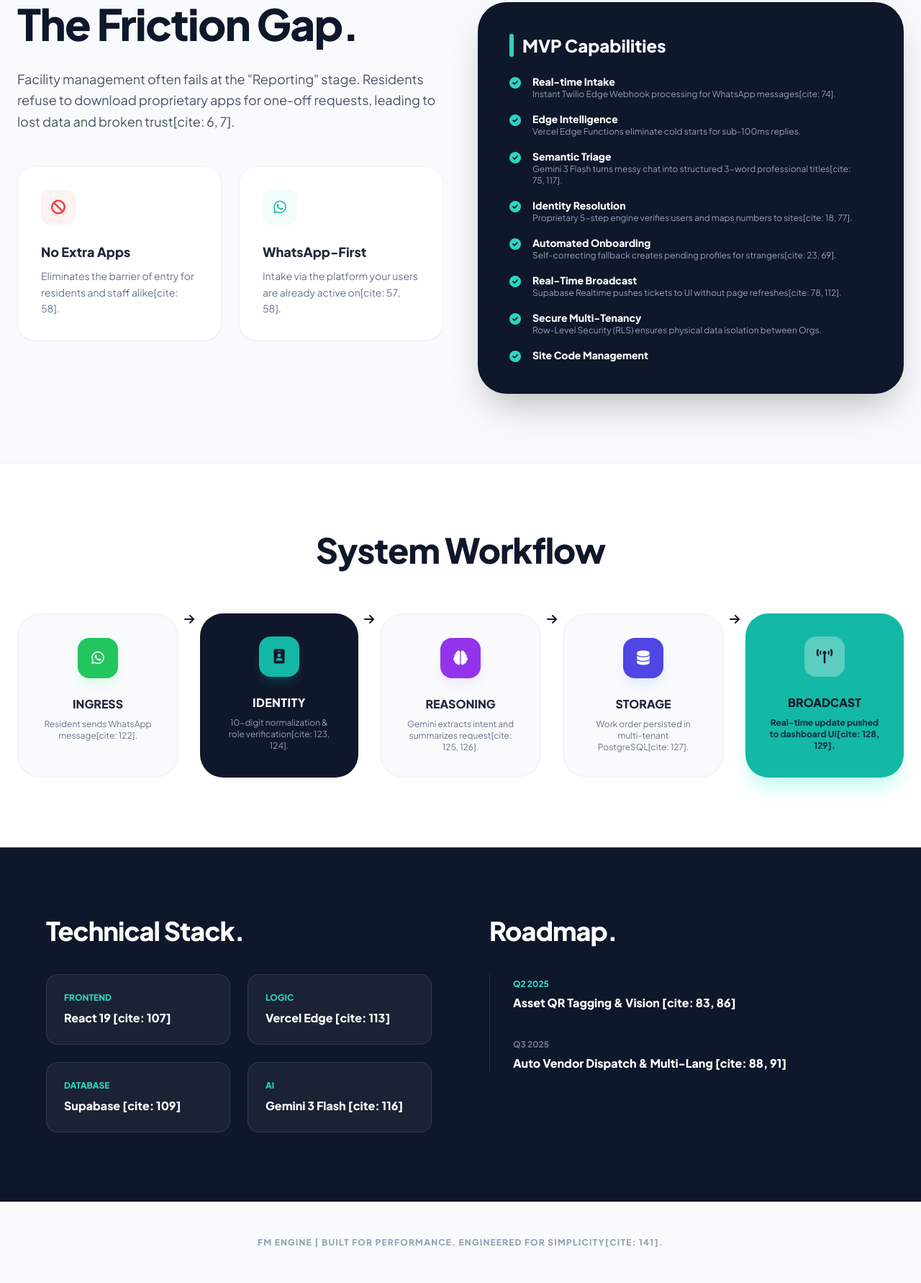
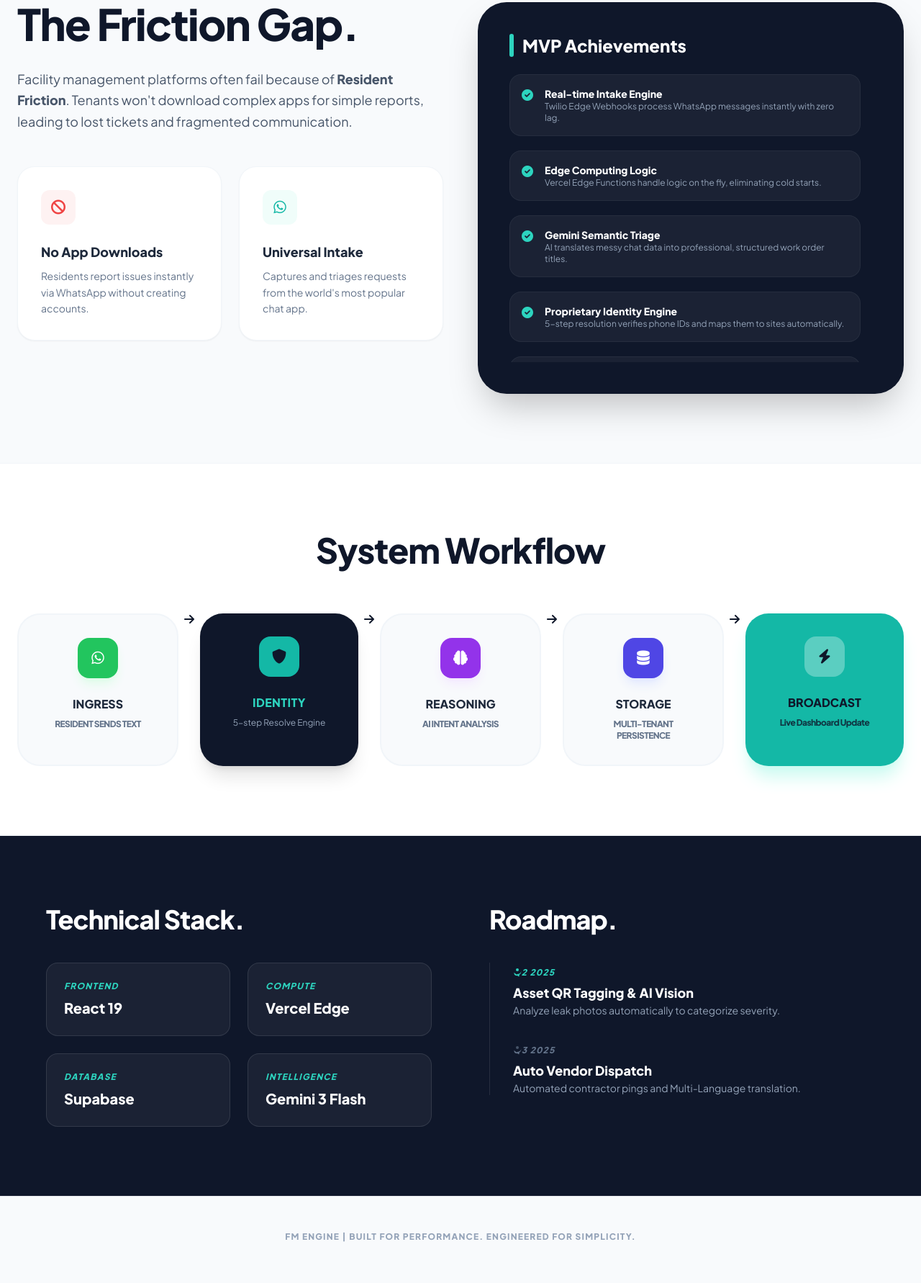
Before and after one commit to codeat32-7/FM-Engine-Summary, a plain HTML site: page index.html in a window 1280 px wide. Shown: the part 653-2435 px from the top of the page at 72% size. Drawn offline with nearby package versions, Linux system fonts and the light colour scheme.

Commit message:
Update index.html

```diff
--- a/index.html
+++ b/index.html
@@ -16,7 +16,6 @@
         .custom-scrollbar::-webkit-scrollbar-track { background: rgba(255, 255, 255, 0.05); border-radius: 10px; }
         .custom-scrollbar::-webkit-scrollbar-thumb { background: #2dd4bf; border-radius: 10px; }
 
-        /* Layout utility for the workflow arrows */
         .workflow-arrow { @apply hidden lg:block text-slate-300 text-3xl self-center mx-2; }
     </style>
 </head>
@@ -29,7 +28,7 @@
                 FM <span class="gradient-text">ENGINE</span>
             </h1>
             <p class="text-lg md:text-2xl text-slate-400 mb-10 max-w-3xl mx-auto leading-relaxed">
-                Modernizing Facility Management through the interface everyone already uses. One message, zero friction.
+                The "Zero-Training" CMMS. Bridging the gap between residents and facility management through the interface they already use.
             </p>
             <a href="https://www.fmengine.space/" class="inline-block bg-teal-500 hover:bg-teal-400 text-slate-900 font-extrabold py-4 px-10 rounded-2xl transition-all shadow-xl shadow-teal-500/20">
                 EXPLORE PLATFORM <i class="fas fa-external-link-alt ml-2"></i>
@@ -43,7 +42,7 @@
             <div>
                 <h2 class="text-4xl md:text-6xl font-extrabold mb-8 text-slate-900 tracking-tight">The Friction Gap.</h2>
                 <p class="text-slate-600 text-lg mb-12 leading-relaxed">
-                    Facility management often fails at the "Reporting" stage. Residents refuse to download proprietary apps for one-off requests, leading to lost data and broken trust[cite: 6, 7].
+                    Facility management platforms often fail because of <strong>Resident Friction</strong>. Tenants won't download complex apps for simple reports, leading to lost tickets and fragmented communication.
                 </p>
 
                 <div class="grid sm:grid-cols-2 gap-6">
@@ -51,15 +50,15 @@
                         <div class="w-12 h-12 bg-red-50 text-red-500 rounded-xl flex items-center justify-center mb-6 text-xl">
                             <i class="fas fa-ban"></i>
                         </div>
-                        <h4 class="font-extrabold text-lg mb-2 text-slate-800">No Extra Apps</h4>
-                        <p class="text-sm text-slate-500 leading-relaxed">Eliminates the barrier of entry for residents and staff alike[cite: 58].</p>
+                        <h4 class="font-extrabold text-lg mb-2 text-slate-800">No App Downloads</h4>
+                        <p class="text-sm text-slate-500 leading-relaxed">Residents report issues instantly via WhatsApp without creating accounts.</p>
                     </div>
                     <div class="p-8 bg-white rounded-3xl border border-slate-100 shadow-sm transition-transform hover:-translate-y-1">
                         <div class="w-12 h-12 bg-teal-50 text-teal-500 rounded-xl flex items-center justify-center mb-6 text-xl">
                             <i class="fab fa-whatsapp"></i>
                         </div>
-                        <h4 class="font-extrabold text-lg mb-2 text-slate-800">WhatsApp-First</h4>
-                        <p class="text-sm text-slate-500 leading-relaxed">Intake via the platform your users are already active on[cite: 57, 58].</p>
+                        <h4 class="font-extrabold text-lg mb-2 text-slate-800">Universal Intake</h4>
+                        <p class="text-sm text-slate-500 leading-relaxed">Captures and triages requests from the world's most popular chat app.</p>
                     </div>
                 </div>
             </div>
@@ -67,65 +66,65 @@
             <div class="bg-slate-900 rounded-[2.5rem] p-1 shadow-2xl overflow-hidden">
                 <div class="p-8 md:p-10">
                     <h3 class="text-2xl font-black text-white mb-6 flex items-center gap-3">
-                        <span class="w-1.5 h-8 bg-teal-400 rounded-full"></span> MVP Capabilities
+                        <span class="w-1.5 h-8 bg-teal-400 rounded-full"></span> MVP Achievements
                     </h3>
 
                     <div class="custom-scrollbar overflow-y-auto h-[400px] pr-4 space-y-6">
-                        <div class="space-y-4">
-                            <div class="flex items-start gap-4">
+                        <div class="space-y-5">
+                            <div class="flex items-start gap-4 p-4 rounded-2xl bg-white/5 border border-white/5">
                                 <i class="fas fa-check-circle text-teal-400 mt-1"></i>
                                 <div>
-                                    <p class="text-white font-bold text-sm">Real-time Intake</p>
-                                    <p class="text-slate-400 text-xs">Instant Twilio Edge Webhook processing for WhatsApp messages[cite: 74].</p>
+                                    <p class="text-white font-bold text-sm">Real-time Intake Engine</p>
+                                    <p class="text-slate-400 text-xs">Twilio Edge Webhooks process WhatsApp messages instantly with zero lag.</p>
                                 </div>
                             </div>
-                            <div class="flex items-start gap-4">
+                            <div class="flex items-start gap-4 p-4 rounded-2xl bg-white/5 border border-white/5">
                                 <i class="fas fa-check-circle text-teal-400 mt-1"></i>
                                 <div>
-                                    <p class="text-white font-bold text-sm">Edge Intelligence</p>
-                                    <p class="text-slate-400 text-xs">Vercel Edge Functions eliminate cold starts for sub-100ms replies.</p>
+                                    <p class="text-white font-bold text-sm">Edge Computing Logic</p>
+                                    <p class="text-slate-400 text-xs">Vercel Edge Functions handle logic on the fly, eliminating cold starts.</p>
                                 </div>
                             </div>
-                            <div class="flex items-start gap-4">
+                            <div class="flex items-start gap-4 p-4 rounded-2xl bg-white/5 border border-white/5">
                                 <i class="fas fa-check-circle text-teal-400 mt-1"></i>
                                 <div>
-                                    <p class="text-white font-bold text-sm">Semantic Triage</p>
-                                    <p class="text-slate-400 text-xs">Gemini 3 Flash turns messy chat into structured 3-word professional titles[cite: 75, 117].</p>
+                                    <p class="text-white font-bold text-sm">Gemini Semantic Triage</p>
+                                    <p class="text-slate-400 text-xs">AI translates messy chat data into professional, structured work order titles.</p>
                                 </div>
                             </div>
-                            <div class="flex items-start gap-4">
+                            <div class="flex items-start gap-4 p-4 rounded-2xl bg-white/5 border border-white/5">
                                 <i class="fas fa-check-circle text-teal-400 mt-1"></i>
                                 <div>
-                                    <p class="text-white font-bold text-sm">Identity Resolution</p>
-                                    <p class="text-slate-400 text-xs">Proprietary 5-step engine verifies users and maps numbers to sites[cite: 18, 77].</p>
+                                    <p class="text-white font-bold text-sm">Proprietary Identity Engine</p>
+                                    <p class="text-slate-400 text-xs">5-step resolution verifies phone IDs and maps them to sites automatically.</p>
                                 </div>
                             </div>
-                            <div class="flex items-start gap-4">
+                            <div class="flex items-start gap-4 p-4 rounded-2xl bg-white/5 border border-white/5">
                                 <i class="fas fa-check-circle text-teal-400 mt-1"></i>
                                 <div>
-                                    <p class="text-white font-bold text-sm">Automated Onboarding</p>
-                                    <p class="text-slate-400 text-xs">Self-correcting fallback creates pending profiles for strangers[cite: 23, 69].</p>
+                                    <p class="text-white font-bold text-sm">Self-Correcting Onboarding</p>
+                                    <p class="text-slate-400 text-xs">Auto-creates "Pending Approval" profiles for new users to prevent data loss.</p>
                                 </div>
                             </div>
-                            <div class="flex items-start gap-4">
+                            <div class="flex items-start gap-4 p-4 rounded-2xl bg-white/5 border border-white/5">
                                 <i class="fas fa-check-circle text-teal-400 mt-1"></i>
                                 <div>
-                                    <p class="text-white font-bold text-sm">Real-Time Broadcast</p>
-                                    <p class="text-slate-400 text-xs">Supabase Realtime pushes tickets to UI without page refreshes[cite: 78, 112].</p>
+                                    <p class="text-white font-bold text-sm">Hard Multi-Tenancy</p>
+                                    <p class="text-slate-400 text-xs">Supabase RLS ensures absolute data isolation between different organizations.</p>
                                 </div>
                             </div>
-                            <div class="flex items-start gap-4">
+                            <div class="flex items-start gap-4 p-4 rounded-2xl bg-white/5 border border-white/5">
                                 <i class="fas fa-check-circle text-teal-400 mt-1"></i>
                                 <div>
-                                    <p class="text-white font-bold text-sm">Secure Multi-Tenancy</p>
-                                    <p class="text-slate-400 text-xs">Row-Level Security (RLS) ensures physical data isolation between Orgs.</p>
+                                    <p class="text-white font-bold text-sm">Real-Time Sync Broadcast</p>
+                                    <p class="text-slate-400 text-xs">New tickets appear on Admin dashboards instantly via Postgres triggers.</p>
                                 </div>
                             </div>
-                            <div class="flex items-start gap-4">
+                            <div class="flex items-start gap-4 p-4 rounded-2xl bg-white/5 border border-white/5">
                                 <i class="fas fa-check-circle text-teal-400 mt-1"></i>
                                 <div>
-                                    <p class="text-white font-bold text-sm">Site Code Management</p>
-                                    <p class="text-slate-400 text-xs">Auto-generation of unique codes for instant building onboarding.</p>
+                                    <p class="text-white font-bold text-sm">Automated Site Codes</p>
+                                    <p class="text-slate-400 text-xs">Unique code generation allows managers to take a building live in minutes.</p>
                                 </div>
                             </div>
                         </div>
@@ -146,16 +145,16 @@
                         <i class="fab fa-whatsapp"></i>
                     </div>
                     <h5 class="font-black text-slate-800 mb-2">INGRESS</h5>
-                    <p class="text-xs text-slate-500">Resident sends WhatsApp message[cite: 122].</p>
+                    <p class="text-xs text-slate-500 uppercase font-bold tracking-tighter">Resident sends text</p>
                 </div>
                 <i class="fas fa-arrow-right workflow-arrow"></i>
 
-                <div class="flex-1 bg-slate-900 p-8 rounded-[2rem] text-center flex flex-col items-center text-white">
-                    <div class="w-14 h-14 bg-teal-500 rounded-2xl flex items-center justify-center text-slate-900 text-xl mb-6 shadow-lg shadow-teal-500/20">
-                        <i class="fas fa-id-badge"></i>
+                <div class="flex-1 bg-slate-900 p-8 rounded-[2rem] text-center flex flex-col items-center text-white shadow-xl">
+                    <div class="w-14 h-14 bg-teal-500 rounded-2xl flex items-center justify-center text-slate-900 text-xl mb-6">
+                        <i class="fas fa-shield-alt"></i>
                     </div>
-                    <h5 class="font-black mb-2 tracking-wide uppercase">Identity</h5>
-                    <p class="text-xs text-slate-400">10-digit normalization & role verification[cite: 123, 124].</p>
+                    <h5 class="font-black mb-2 uppercase tracking-wide text-teal-400">Identity</h5>
+                    <p class="text-xs text-slate-400">5-step Resolve Engine</p>
                 </div>
                 <i class="fas fa-arrow-right workflow-arrow"></i>
 
@@ -164,7 +163,7 @@
                         <i class="fas fa-brain"></i>
                     </div>
                     <h5 class="font-black text-slate-800 mb-2">REASONING</h5>
-                    <p class="text-xs text-slate-500">Gemini extracts intent and summarizes request[cite: 125, 126].</p>
+                    <p class="text-xs text-slate-500 uppercase font-bold tracking-tighter">AI Intent Analysis</p>
                 </div>
                 <i class="fas fa-arrow-right workflow-arrow"></i>
 
@@ -173,16 +172,16 @@
                         <i class="fas fa-database"></i>
                     </div>
                     <h5 class="font-black text-slate-800 mb-2">STORAGE</h5>
-                    <p class="text-xs text-slate-500">Work order persisted in multi-tenant PostgreSQL[cite: 127].</p>
+                    <p class="text-xs text-slate-500 uppercase font-bold tracking-tighter">Multi-Tenant Persistence</p>
                 </div>
                 <i class="fas fa-arrow-right workflow-arrow"></i>
 
                 <div class="flex-1 bg-teal-500 p-8 rounded-[2rem] text-center flex flex-col items-center text-slate-900 shadow-xl shadow-teal-100">
                     <div class="w-14 h-14 bg-white/30 rounded-2xl flex items-center justify-center text-slate-900 text-xl mb-6">
-                        <i class="fas fa-broadcast-tower"></i>
+                        <i class="fas fa-bolt"></i>
                     </div>
-                    <h5 class="font-black mb-2">BROADCAST</h5>
-                    <p class="text-xs text-slate-900/80 font-bold">Real-time update pushed to dashboard UI[cite: 128, 129].</p>
+                    <h5 class="font-black mb-2 uppercase">Broadcast</h5>
+                    <p class="text-xs text-slate-900/80 font-bold tracking-tighter">Live Dashboard Update</p>
                 </div>
             </div>
         </div>
@@ -194,33 +193,37 @@
                 <h2 class="text-4xl font-extrabold mb-10 tracking-tight">Technical Stack.</h2>
                 <div class="grid grid-cols-2 gap-6">
                     <div class="p-6 bg-white/5 border border-white/10 rounded-2xl">
-                        <p class="text-teal-400 font-bold text-xs uppercase mb-2">Frontend</p>
-                        <p class="font-bold">React 19 [cite: 107]</p>
+                        <p class="text-teal-400 font-bold text-xs uppercase mb-2 italic tracking-widest">Frontend</p>
+                        <p class="font-bold text-xl">React 19</p>
                     </div>
                     <div class="p-6 bg-white/5 border border-white/10 rounded-2xl">
-                        <p class="text-teal-400 font-bold text-xs uppercase mb-2">Logic</p>
-                        <p class="font-bold">Vercel Edge [cite: 113]</p>
+                        <p class="text-teal-400 font-bold text-xs uppercase mb-2 italic tracking-widest">Compute</p>
+                        <p class="font-bold text-xl">Vercel Edge</p>
                     </div>
                     <div class="p-6 bg-white/5 border border-white/10 rounded-2xl">
-                        <p class="text-teal-400 font-bold text-xs uppercase mb-2">Database</p>
-                        <p class="font-bold">Supabase [cite: 109]</p>
+                        <p class="text-teal-400 font-bold text-xs uppercase mb-2 italic tracking-widest">Database</p>
+                        <p class="font-bold text-xl">Supabase</p>
                     </div>
                     <div class="p-6 bg-white/5 border border-white/10 rounded-2xl">
-                        <p class="text-teal-400 font-bold text-xs uppercase mb-2">AI</p>
-                        <p class="font-bold">Gemini 3 Flash [cite: 116]</p>
+                        <p class="text-teal-400 font-bold text-xs uppercase mb-2 italic tracking-widest">Intelligence</p>
+                        <p class="font-bold text-xl">Gemini 3 Flash</p>
                     </div>
                 </div>
             </div>
             <div>
-                <h2 class="text-4xl font-extrabold mb-10 tracking-tight text-center lg:text-left">Roadmap.</h2>
+                <h2 class="text-4xl font-extrabold mb-10 tracking-tight">Roadmap.</h2>
                 <div class="space-y-8 border-l border-white/10 pl-8">
-                    <div>
-                        <span class="text-teal-400 text-xs font-bold uppercase">Q2 2025</span>
-                        <p class="font-bold mt-1">Asset QR Tagging & Vision [cite: 83, 86]</p>
+                    <div class="relative">
+                        <div class="absolute -left-9.5 top-1 w-3 h-3 bg-teal-400 rounded-full border-4 border-slate-900"></div>
+                        <span class="text-teal-400 text-xs font-bold uppercase tracking-widest italic">Q2 2025</span>
+                        <p class="font-bold text-lg mt-1">Asset QR Tagging & AI Vision</p>
+                        <p class="text-slate-400 text-sm">Analyze leak photos automatically to categorize severity.</p>
                     </div>
-                    <div>
-                        <span class="text-slate-500 text-xs font-bold uppercase">Q3 2025</span>
-                        <p class="font-bold mt-1">Auto Vendor Dispatch & Multi-Lang [cite: 88, 91]</p>
+                    <div class="relative">
+                        <div class="absolute -left-9.5 top-1 w-3 h-3 bg-slate-600 rounded-full border-4 border-slate-900"></div>
+                        <span class="text-slate-500 text-xs font-bold uppercase tracking-widest italic">Q3 2025</span>
+                        <p class="font-bold text-lg mt-1">Auto Vendor Dispatch</p>
+                        <p class="text-slate-400 text-sm">Automated contractor pings and Multi-Language translation.</p>
                     </div>
                 </div>
             </div>
@@ -228,7 +231,7 @@
     </section>
 
     <footer class="py-12 text-center text-slate-400 text-xs font-bold tracking-widest uppercase bg-slate-50 border-t">
-        FM Engine | Built for Performance. Engineered for Simplicity[cite: 141].
+        FM Engine | Built for Performance. Engineered for Simplicity.
     </footer>
 
 </body>
```
